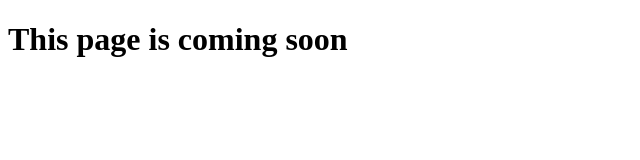
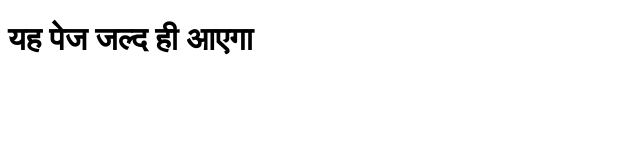
Before and after one commit to zyinc/xn--r2b, a plain HTML site: page index.html in a window 1280 px wide. Shown: the whole page, without its empty margins (0-640 px from the left). Drawn offline with Linux system fonts and the light colour scheme.

Commit message:
Update index.html

```diff
--- a/index.html
+++ b/index.html
@@ -1,8 +1,8 @@
 <!DOCTYPE html>
 <head>
-<title>Vodhira - coming soon</title>
+<title>हम भारत</title>
 </head>
 <body>
-<h1>This page is coming soon</h1>
+<h1>यह पेज जल्द ही आएगा</h1>
 </body>
 </html>
```
